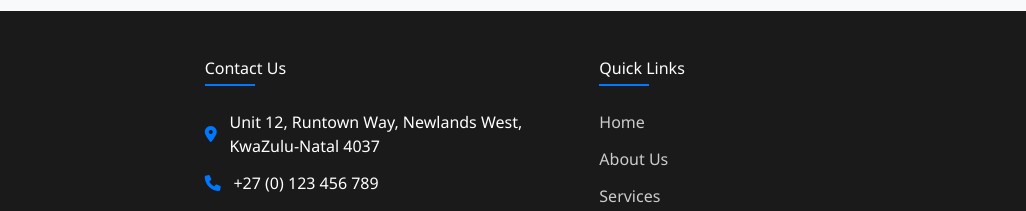
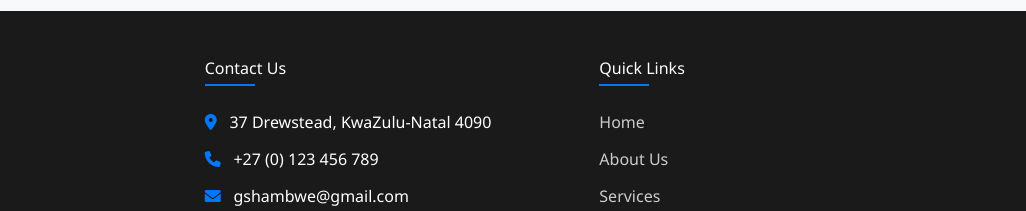
Before and after one commit to msimisidlamini40-ui/webhosthookandgo, a plain HTML site: page contact.html in a window 1280 px wide. Shown: the part 3902-4113 px from the top of the page, 254-1280 px from the left. Drawn offline with nearby package versions, Linux system fonts and the light colour scheme.

Commit message:
Update contact.html

```diff
--- a/contact.html
+++ b/contact.html
@@ -230,7 +230,7 @@
                         <h3 class="font-bol
                         d text-primary">Hook and Go Logistics</h3>
                     </div>
-                    <p class="text-sm text-gray-700 mb-2">Unit 12, Runtown Way<br>Newlands West, KwaZulu-Natal 4037</p>
+                    <p class="text-sm text-gray-700 mb-2">37 Drewstead road<br>Reservior hills, KwaZulu-Natal 4090</p>
                     <a href="https://goo.gl/maps/YourActualGoogleMapsLink" target="_blank" class="text-sm text-primary hover:text-secondary flex items-center">
                         <i class="fas fa-directions mr-1"></i> Get Directions
                     </a>
@@ -371,9 +371,9 @@
             </div>
             <div class="footer-contact">
                 <h3>Contact Us</h3>
-                <p><i class="fas fa-map-marker-alt"></i> Unit 12, Runtown Way, Newlands West, KwaZulu-Natal 4037</p>
+                <p><i class="fas fa-map-marker-alt"></i> 37 Drewstead, KwaZulu-Natal 4090</p>
                 <p><i class="fas fa-phone"></i> +27 (0) 123 456 789</p>
-                <p><i class="fas fa-envelope"></i> info@hookandgologistics.co.za</p>
+                <p><i class="fas fa-envelope"></i> gshambwe@gmail.com</p>
             </div>
             <div class="footer-links">
                 <h3>Quick Links</h3>
```
